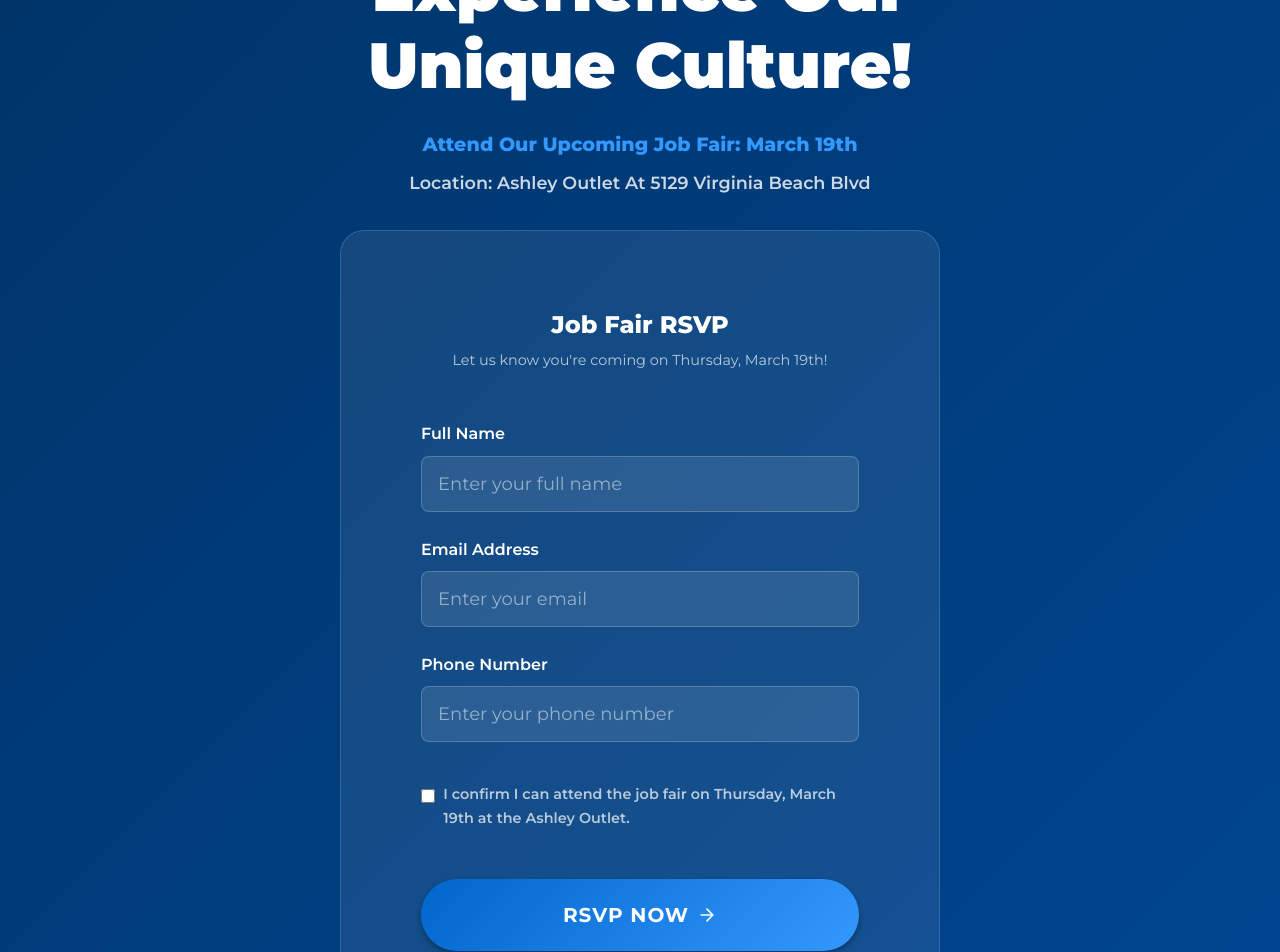
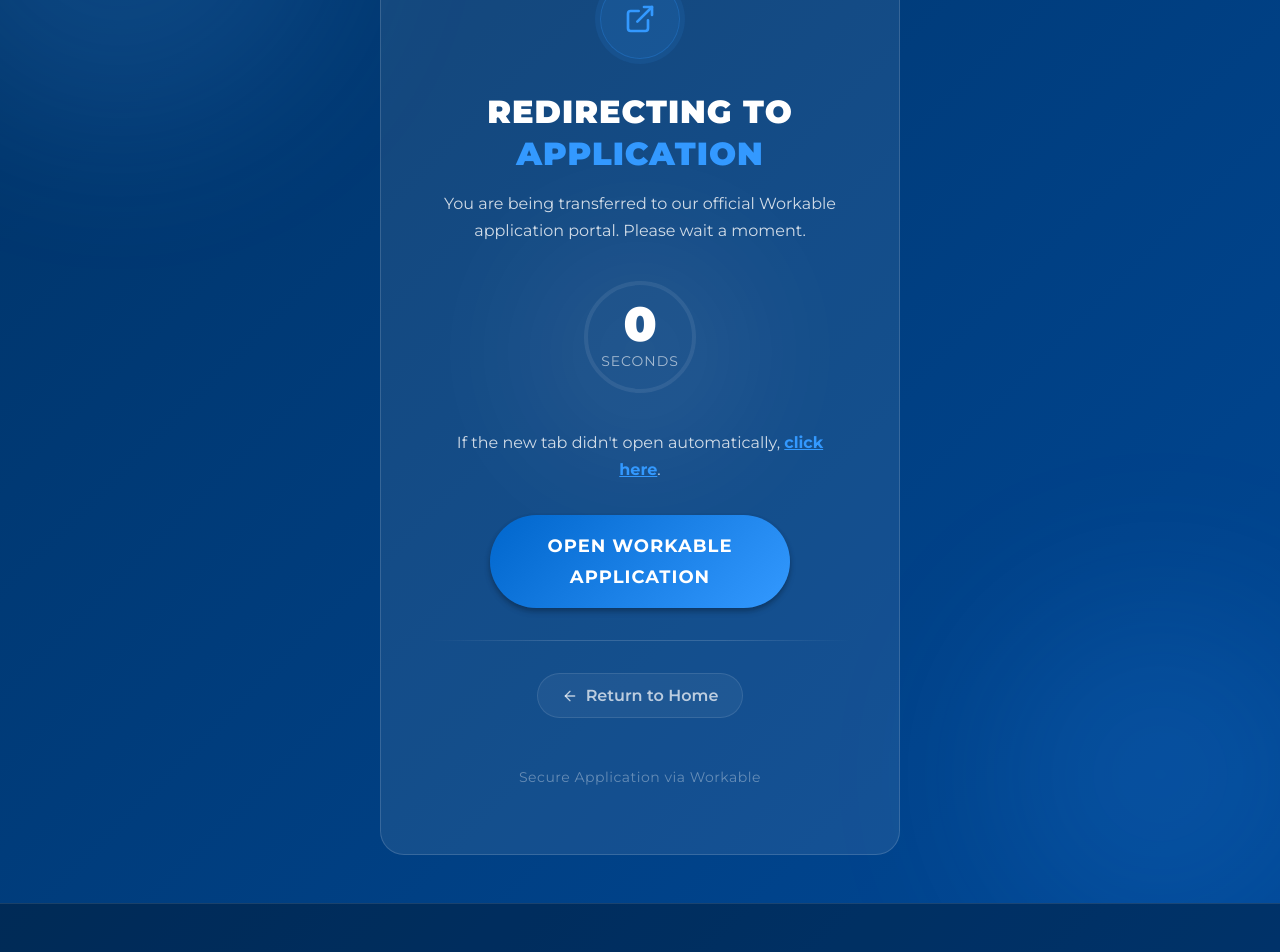
Before and after one commit to bshea-1/sales_site, a Next.js app: page /apply in a window 1280 px wide. Shown: the part 200-1152 px from the top of the page. Built offline with nearby package versions, Linux system fonts and the light colour scheme.

Commit message:
Replace RSVP form with workable application redirect page

```diff
--- a/src/app/apply/page.tsx
+++ b/src/app/apply/page.tsx
@@ -1,127 +1,97 @@
 'use client';
 
-import { useState, useEffect } from 'react';
-import AnimatedSection from '@/components/ui/AnimatedSection';
+import { useEffect, useState } from 'react';
 import Link from 'next/link';
-import AshleyLogo from '@/components/ui/AshleyLogo';
 
 const WORKABLE_LINK = "https://apply.workable.com/allgrandbrands/?lng=en";
 
 export default function ApplyPage() {
-    const [submitted, setSubmitted] = useState(false);
+    const [countdown, setCountdown] = useState(3);
 
     useEffect(() => {
-        if (submitted) {
-            const timer = setTimeout(() => {
-                window.open(WORKABLE_LINK, '_blank');
-            }, 3000);
+        if (countdown > 0) {
+            const timer = setTimeout(() => setCountdown(countdown - 1), 1000);
             return () => clearTimeout(timer);
+        } else {
+            window.open(WORKABLE_LINK, '_blank');
         }
-    }, [submitted]);
+    }, [countdown]);
 
-    const handleSubmit = (e: React.FormEvent) => {
-        e.preventDefault();
-        const formData = new FormData(e.target as HTMLFormElement);
-        // Using the existing formspree logic we had in previous versions
-        fetch('https://formspree.io/f/xvgzyjko', {
-            method: 'POST',
-            body: formData,
-            headers: {
-                Accept: 'application/json',
-            },
-        }).then(() => {
-            setSubmitted(true);
-        }).catch(() => {
-            // fallback if formspree isn't setup
-            setSubmitted(true);
-        });
-    };
+    // Calculate stroke dashoffset for the ring
+    const circumference = 2 * Math.PI * 54; // r=54 for 120px ring with stroke 4
+    const strokeDashoffset = circumference - (countdown / 3) * circumference;
 
     return (
-        <main className="apply-page">
-            <div className="apply-content">
-                <AnimatedSection>
-                    <h1 className="apply-headline" style={{ marginTop: '2rem' }}>Experience Our Unique Culture!</h1>
-                    <p style={{ color: 'var(--color-primary)', fontSize: '1.2rem', fontWeight: 800, marginBottom: '0.5rem' }}>
-                        Attend Our Upcoming Job Fair: March 19th
-                    </p>
-                    <p style={{ color: 'rgba(255,255,255,0.8)', fontSize: '1.1rem', fontWeight: 600, marginBottom: '2rem' }}>
-                        Location: Ashley Outlet At 5129 Virginia Beach Blvd
-                    </p>
-                </AnimatedSection>
+        <main className="redirect-page">
+            <div className="redirect-bg-orb redirect-bg-orb-1" />
+            <div className="redirect-bg-orb redirect-bg-orb-2" />
+            <div className="redirect-bg-orb redirect-bg-orb-3" />
 
-                <AnimatedSection delay={100}>
-                    <div className="apply-form-container" style={{ maxWidth: '600px', margin: '0 auto' }}>
-                        {submitted ? (
-                            <div className="glass-card" style={{ textAlign: 'center', padding: '4rem 2rem' }}>
-                                <div style={{ fontSize: '4rem', marginBottom: '1rem' }}>🎉</div>
-                                <h2 style={{ marginBottom: '1rem', fontFamily: 'var(--ff-heading)', fontSize: '1.5rem', fontWeight: 800 }}>
-                                    RSVP Confirmed!
-                                </h2>
-                                <p style={{ color: 'rgba(255,255,255,0.8)', lineHeight: 1.6, marginBottom: '1rem' }}>
-                                    We have received your RSVP for the Thursday, March 19th job fair.<br />
-                                    We look forward to meeting you!
-                                </p>
-                                <p style={{ color: '#fff', fontSize: '0.95rem', marginBottom: '2rem' }}>
-                                    Opening the application page in 3 seconds...<br />
-                                    <span style={{ fontSize: '0.85rem', color: 'rgba(255,255,255,0.7)' }}>
-                                        If it didn&apos;t open, <a href={WORKABLE_LINK} target="_blank" rel="noopener noreferrer" style={{ textDecoration: 'underline', color: 'var(--color-primary)' }}>click here</a>.
-                                    </span>
-                                </p>
-                                <Link href="/" className="btn btn-primary">
-                                    Return to Home
-                                </Link>
-                            </div>
-                        ) : (
-                            <form className="apply-form" onSubmit={handleSubmit} style={{ padding: '2rem', borderRadius: 'var(--radius-lg)' }}>
-                                <div style={{ marginBottom: '1.5rem', textAlign: 'center' }}>
-                                    <h2 style={{ fontSize: '1.5rem', marginBottom: '0.5rem', fontFamily: 'var(--ff-heading)', fontWeight: 800 }}>
-                                        Job Fair RSVP
-                                    </h2>
-                                    <p style={{ fontSize: '0.9rem', color: 'rgba(255,255,255,0.7)' }}>
-                                        Let us know you&apos;re coming on Thursday, March 19th!
-                                    </p>
-                                </div>
+            <div className="redirect-card">
+                <div className="redirect-logo">
+                    <span className="logo-grand" style={{ color: '#fff' }}>GRAND</span>
+                    <span className="logo-brands" style={{ color: 'var(--color-primary)' }}>BRANDS</span>
+                </div>
 
-                                <div className="form-group">
-                                    <label htmlFor="fullName">Full Name</label>
-                                    <input type="text" id="fullName" name="fullName" required placeholder="Enter your full name" />
-                                </div>
-                                <div className="form-group">
-                                    <label htmlFor="email">Email Address</label>
-                                    <input type="email" id="email" name="email" required placeholder="Enter your email" />
-                                </div>
-                                <div className="form-group">
-                                    <label htmlFor="phone">Phone Number</label>
-                                    <input type="tel" id="phone" name="phone" required placeholder="Enter your phone number" />
-                                </div>
+                <div className="redirect-icon">
+                    <svg width="32" height="32" viewBox="0 0 24 24" fill="none" stroke="currentColor" strokeWidth="2" strokeLinecap="round" strokeLinejoin="round">
+                        <path d="M18 13v6a2 2 0 0 1-2 2H5a2 2 0 0 1-2-2V8a2 2 0 0 1 2-2h6" />
+                        <polyline points="15 3 21 3 21 9" />
+                        <line x1="10" y1="14" x2="21" y2="3" />
+                    </svg>
+                </div>
 
-                                <div className="form-group checkbox-group" style={{ marginTop: '1rem' }}>
-                                    <label className="checkbox-label">
-                                        <input type="checkbox" name="availability" required style={{ marginTop: '0.25rem' }} />
-                                        <span style={{ fontSize: '0.9rem', color: 'rgba(255,255,255,0.7)', textAlign: 'left' }}>I confirm I can attend the job fair on Thursday, March 19th at the Ashley Outlet.</span>
-                                    </label>
-                                </div>
+                <h1 className="redirect-title">
+                    Redirecting to <span className="redirect-highlight">Application</span>
+                </h1>
 
-                                <button type="submit" className="btn btn-primary btn-large btn-block" style={{ width: '100%', marginTop: '1.5rem', display: 'flex', justifyContent: 'center', gap: '0.5rem' }}>
-                                    RSVP Now
-                                    <svg width="20" height="20" viewBox="0 0 24 24" fill="none" stroke="currentColor" strokeWidth="2" strokeLinecap="round" strokeLinejoin="round">
-                                        <path d="M5 12h14m-7-7 7 7-7 7" />
-                                    </svg>
-                                </button>
-                            </form>
-                        )}
+                <p className="redirect-subtitle">
+                    You are being transferred to our official Workable application portal. Please wait a moment.
+                </p>
+
+                <div className="redirect-countdown-container">
+                    <svg className="redirect-ring" width="120" height="120" viewBox="0 0 120 120">
+                        <circle className="redirect-ring-bg" cx="60" cy="60" r="54" />
+                        <circle
+                            className="redirect-ring-progress"
+                            cx="60" cy="60" r="54"
+                            style={{
+                                strokeDasharray: circumference,
+                                strokeDashoffset: strokeDashoffset
+                            }}
+                        />
+                    </svg>
+                    <div className="redirect-countdown-text">
+                        <span className={`redirect-countdown-number ${countdown ? 'redirect-number-pop' : ''}`} key={countdown}>
+                            {countdown}
+                        </span>
+                        <span className="redirect-countdown-label">Seconds</span>
                     </div>
-                </AnimatedSection>
+                </div>
 
-                <AnimatedSection delay={200}>
-                    <div style={{ textAlign: 'center', marginTop: '4rem', paddingBottom: '4rem' }}>
-                        <AshleyLogo style={{ height: '40px', width: 'auto', margin: '0 auto' }} />
-                        <p style={{ fontSize: 'var(--text-sm)', color: 'rgba(255,255,255,0.6)', marginTop: 'var(--space-sm)' }}>
-                            The #1 Furniture Retailer in America | 78+ Years of Excellence
-                        </p>
-                    </div>
-                </AnimatedSection>
+                <p className="redirect-subtitle" style={{ fontSize: '1rem', marginTop: '1rem' }}>
+                    If the new tab didn&apos;t open automatically, <a href={WORKABLE_LINK} target="_blank" rel="noopener noreferrer" style={{ textDecoration: 'underline', color: 'var(--color-primary)', fontWeight: 'bold' }}>click here</a>.
+                </p>
+
+                <div className="redirect-actions" style={{ marginTop: '1.5rem' }}>
+                    <a href={WORKABLE_LINK} target="_blank" rel="noopener noreferrer" className="btn btn-primary redirect-go-btn">
+                        Open Workable Application
+                    </a>
+                </div>
+
+                <div className="redirect-divider" />
+
+                <Link href="/" className="redirect-back-btn">
+                    <svg width="16" height="16" viewBox="0 0 24 24" fill="none" stroke="currentColor" strokeWidth="2" strokeLinecap="round" strokeLinejoin="round">
+                        <line x1="19" y1="12" x2="5" y2="12" />
+                        <polyline points="12 19 5 12 12 5" />
+                    </svg>
+                    Return to Home
+                </Link>
+
+                <div className="redirect-footer">
+                    Secure Application via Workable
+                </div>
             </div>
         </main>
     );
--- a/src/app/page.tsx
+++ b/src/app/page.tsx
@@ -31,7 +31,7 @@ export default function Home() {
             we offer <em>financial security</em>, <em>belonging</em>, and a path to <em>going above and beyond</em>.
           </p>
           <Link href="/apply" className="btn btn-primary btn-glow btn-large">
-            CLICK HERE IF YOU WANT TO RSVP
+            CLICK HERE TO APPLY
           </Link>
         </AnimatedSection>
         <AnimatedSection className="hero-stats" delay={300}>
```
